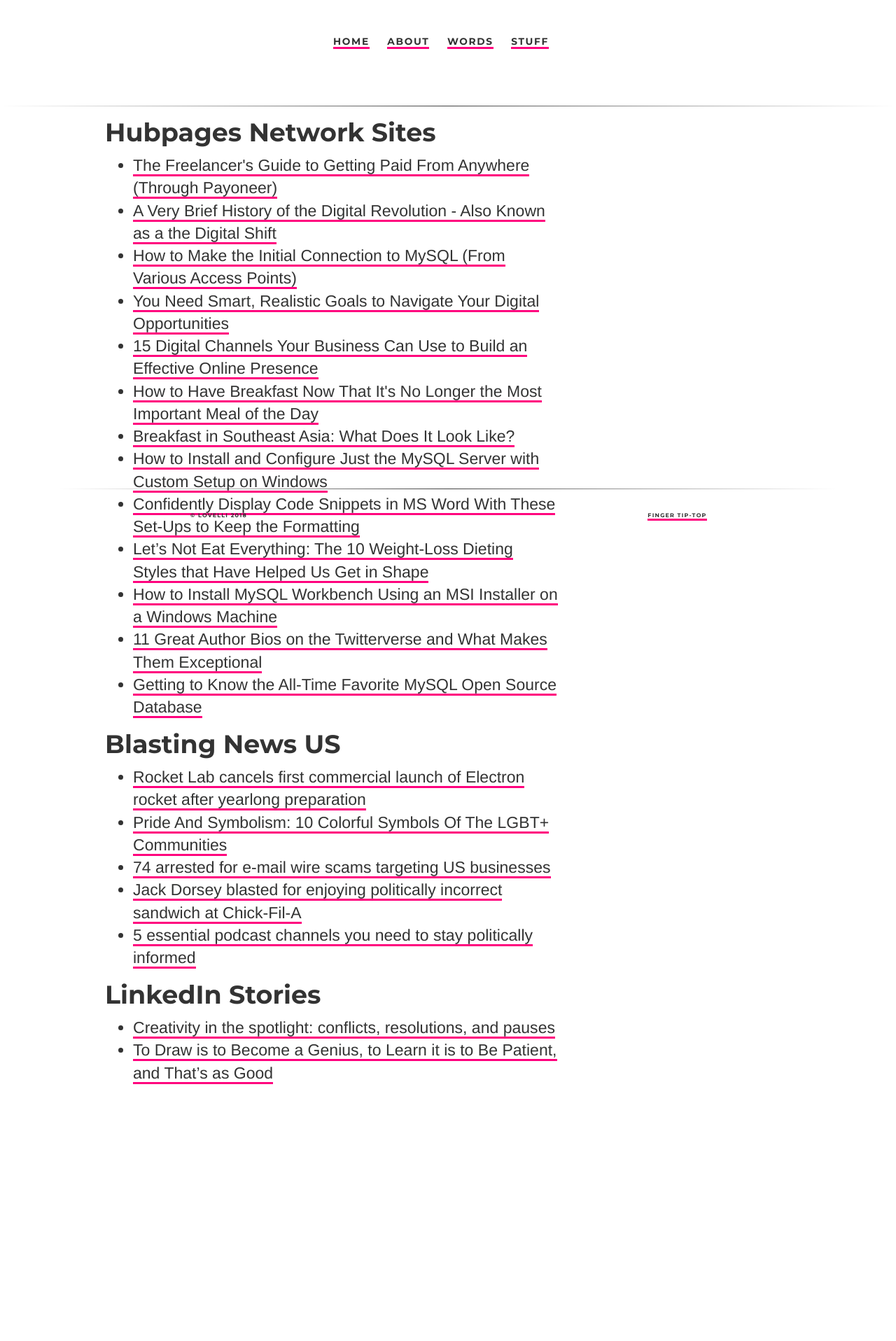
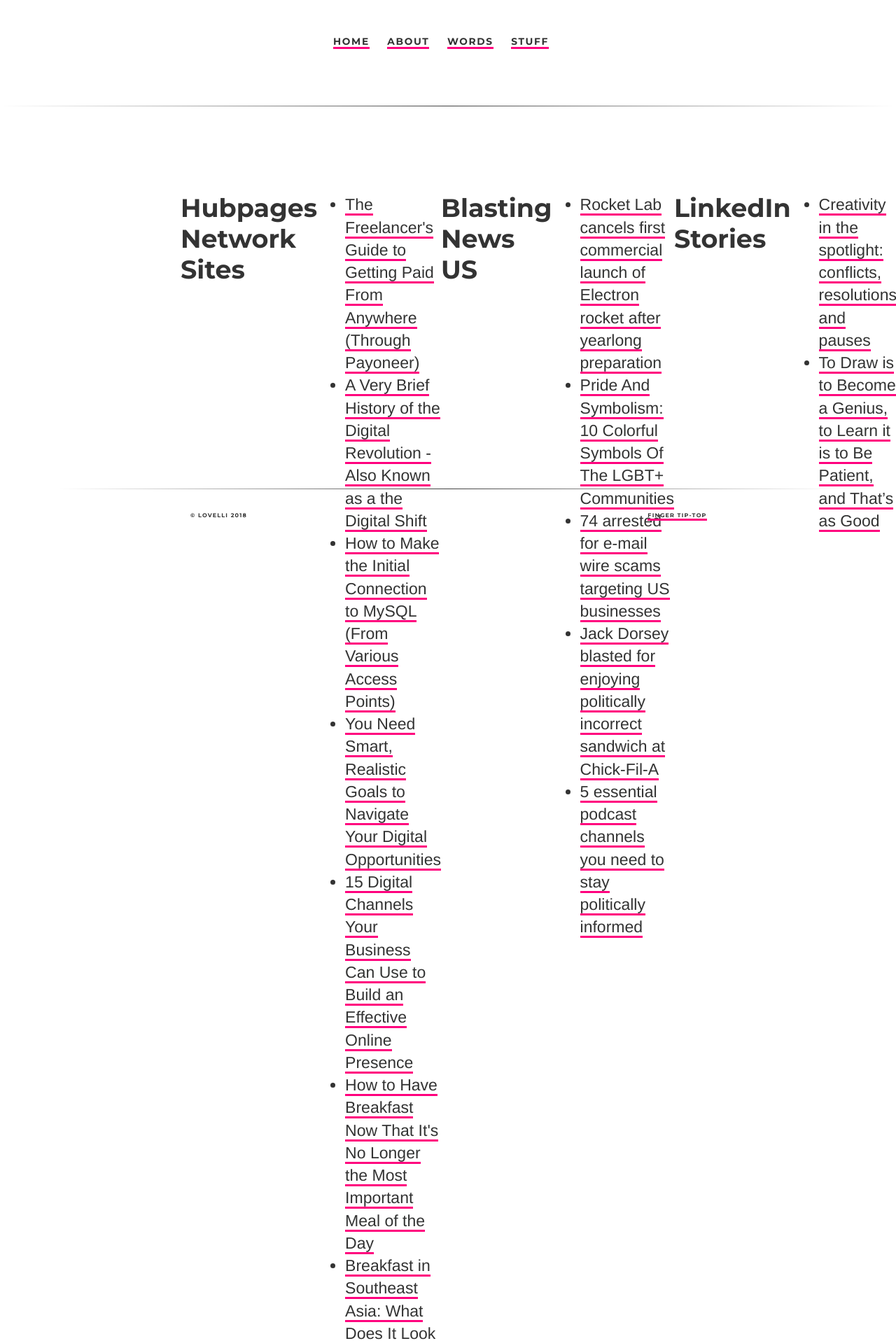
Before and after one commit to ariesti/ariesti.github.io, a Jekyll site: the page built from stuff/index.html, in a window 1280 px wide. Shown: the top 1916 px of the page at 70% size. Built offline with Jekyll 4.4.1, drawn with Linux system fonts in a browser that asks for light colours; before the commit the page ends 1549 px from its top, so only the background shows below that.

Commit message:
Update index.html

```diff
--- a/stuff/index.html
+++ b/stuff/index.html
@@ -6,6 +6,8 @@
 permalink: /stuff/
 ---
 <div class="page">
+	<div id="content" class="wrapper">
+		<div class="content">
 			<h3>Hubpages Network Sites</h3>
 			<ul class="hubpages">
 				<li><a href="https://toughnickel.com/self-employment/open-payoneer-account-free-get-paid">The Freelancer's Guide to Getting Paid From Anywhere (Through Payoneer)</a></li>
@@ -35,4 +37,6 @@
 				<li><a href="https://www.linkedin.com/pulse/creativity-spotlight-conflicts-resolutions-pauses-lovelli-fuad/">Creativity in the spotlight: conflicts, resolutions, and pauses</a></li>
 				<li><a href="https://www.linkedin.com/pulse/draw-become-genius-learn-patient-thats-good-lovelli-fuad/">To Draw is to Become a Genius, to Learn it is to Be Patient, and That’s as Good</a></li>
 			</ul>
+			</div>
+		</div>
 </div>
```
